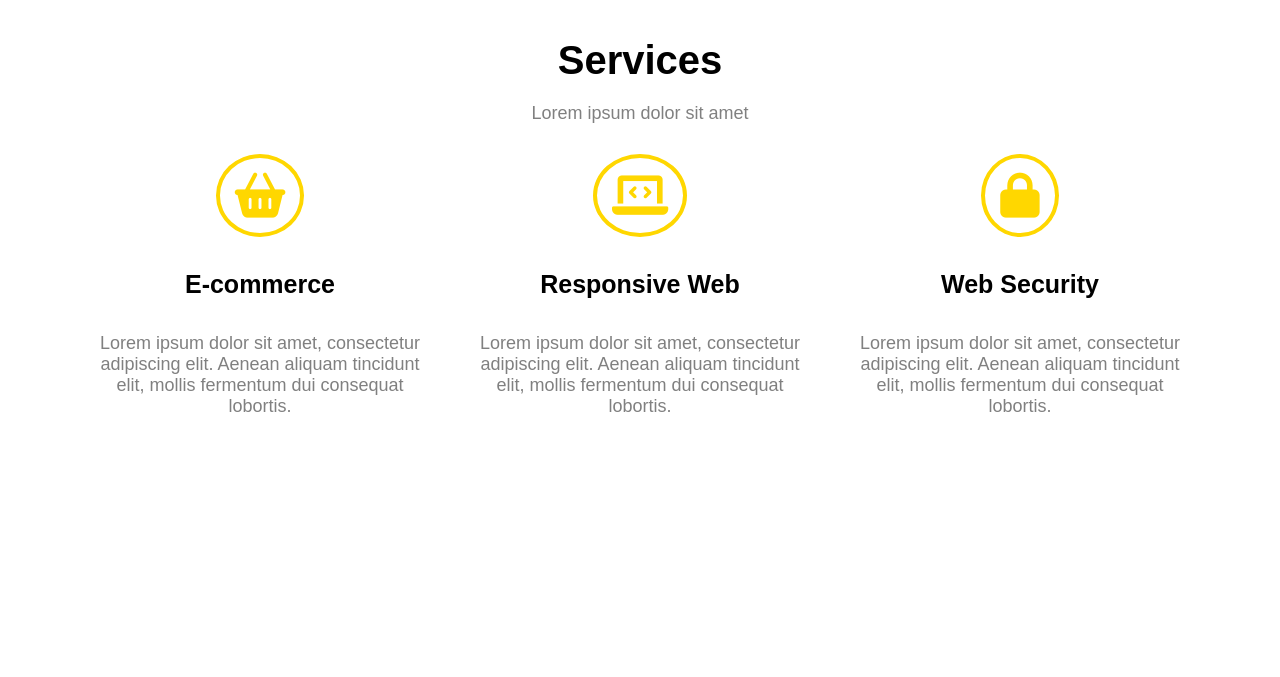
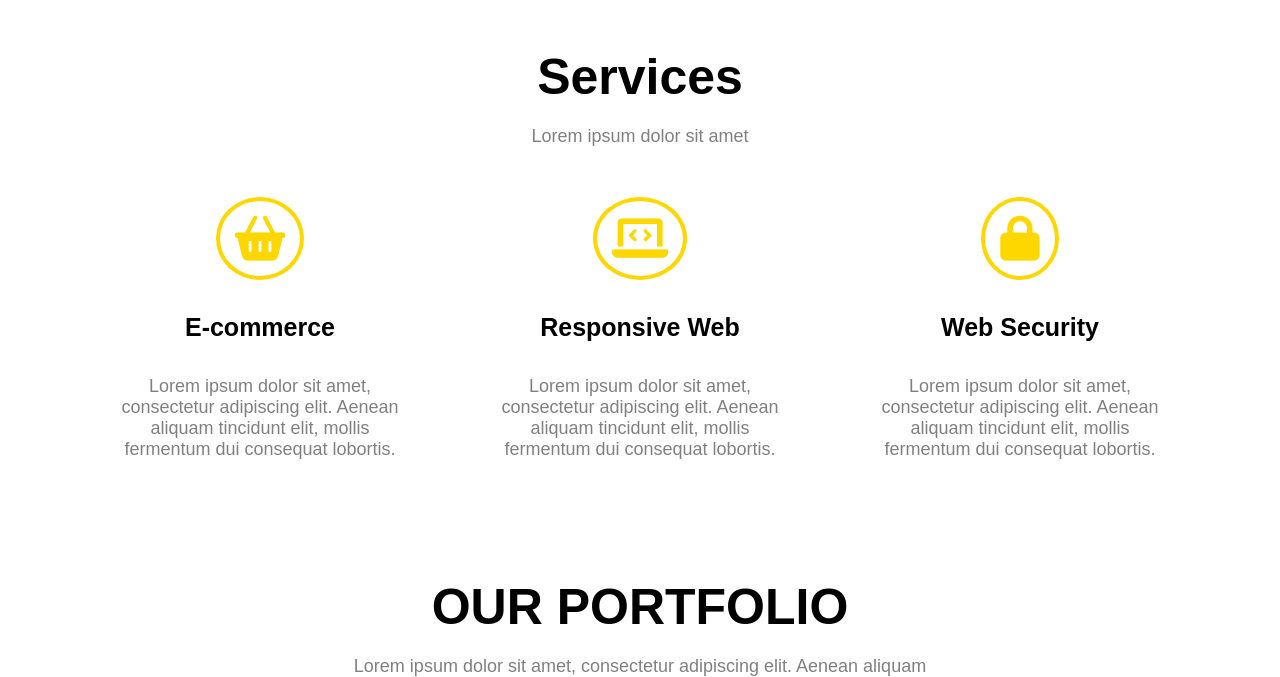
Before and after one commit to adrianggg/task-runner, a website: page index.html in a window 1280 px wide. Shown: the part 802-1479 px from the top of the page. Before the commit the page ends 1249 px from the top, so only its background shows below. Drawn offline with Linux system fonts and the light colour scheme; a web font is replaced by a local one.

Commit message:
edit section services style

```diff
--- a/index.html
+++ b/index.html
@@ -57,5 +57,9 @@
             </div>
         </div>
     </section>
+    <section class="portfolio">
+        <h3>OUR PORTFOLIO</h3>
+        <p>Lorem ipsum dolor sit amet, consectetur adipiscing elit. Aenean aliquam</p>
+    </section>
 </body>
 </html>
--- a/sass/style.scss
+++ b/sass/style.scss
@@ -16,6 +16,18 @@ body{
 }
 a{
     text-decoration: none;
+}
+h3{
+    text-align: center;
+    font-size: 50px;
+    font-weight: bold;
+    margin:50px auto 20px auto;
+}
+p{
+    text-align: center;
+    font-size: 18px;
+    color: gray;
+    margin: 0;
 }
 // NAVIGATION
 .navigation {
@@ -86,23 +98,12 @@ header {
 // SERVICES
 
 .services{
-    h3{
-        text-align: center;
-        font-size: 40px;
-        font-weight: bold;
-        margin-bottom: 0;
-    }
-    p{
-        text-align: center;
-        font-size: 18px;
-        color: gray;
-        margin-top: 20px;
-        margin-bottom: 30px;
+    min-height: 60vh;
+}
 
-    }
-}
 .box{
     text-align: center;
+    margin:50px 20px;
     i{
         border: 4px solid $color-one;
         color: $color-one;
```
Also changed, not shown: css/style.css, 1 other file.
